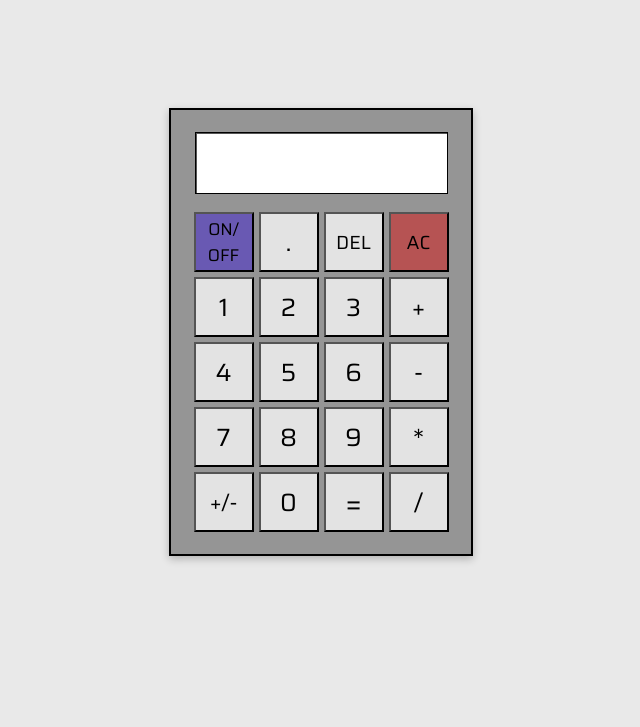
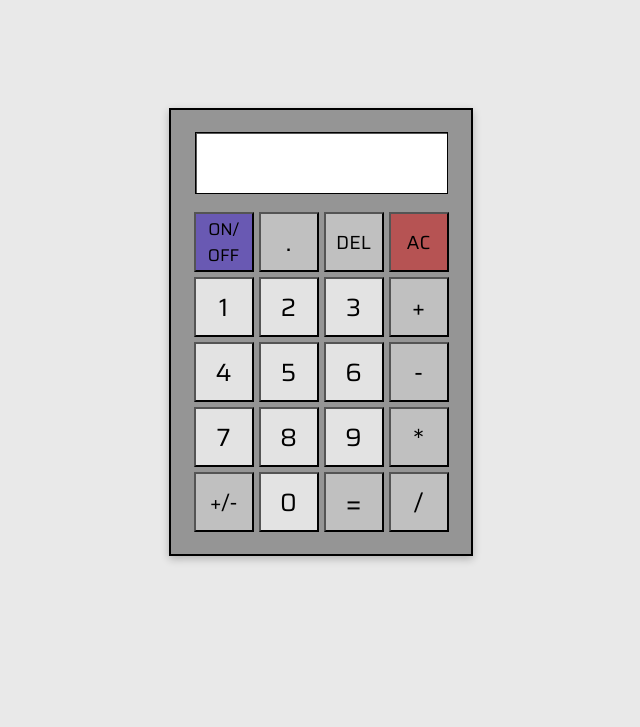
Before and after one commit to torstenbergersen/Calculator, a plain HTML site: page index.html in a window 1280 px wide. Shown: the top 727 px of the page, without its empty margins (319-959 px from the left). Drawn offline with Linux system fonts and the light colour scheme.

Commit message:
Adjust button colors

```diff
--- a/index.html
+++ b/index.html
@@ -14,25 +14,25 @@
     <input type="text" class="result"/>
     <button id="power">ON/
       OFF</button>
-    <button>.</button>
+    <button class="non-number">.</button>
     <button id="DEL">DEL</button>
     <button id="AC">AC</button>
     <button>1</button>
     <button>2</button>
     <button>3</button>
-    <button>+</button>
+    <button class="non-number">+</button>
     <button>4</button>
     <button>5</button>
     <button>6</button>
-    <button>-</button>
+    <button class="non-number">-</button>
     <button>7</button>
     <button>8</button>
     <button>9</button>
-    <button>*</button>
+    <button class="non-number">*</button>
     <button id="minus">+/-</button>
     <button>0</button>
     <button id="equals">=</button>
-    <button>/</button>
+    <button class="non-number">/</button>
   </div>
   <footer class="footer">
     <p>
--- a/style.css
+++ b/style.css
@@ -72,14 +72,23 @@ button {
   font-size: 19px;
 }
 
+#DEL {
+  background-color: #c0c0c0;
+}
+
 #minus {
   font-size: 22px;
+  background-color: #c0c0c0;
 }
 
 #equals {
   font-size: 30px;
+  background-color: #c0c0c0;
 }
 
+.non-number {
+  background-color: #c0c0c0;
+}
 /* footer */
 
 .footer {
```
